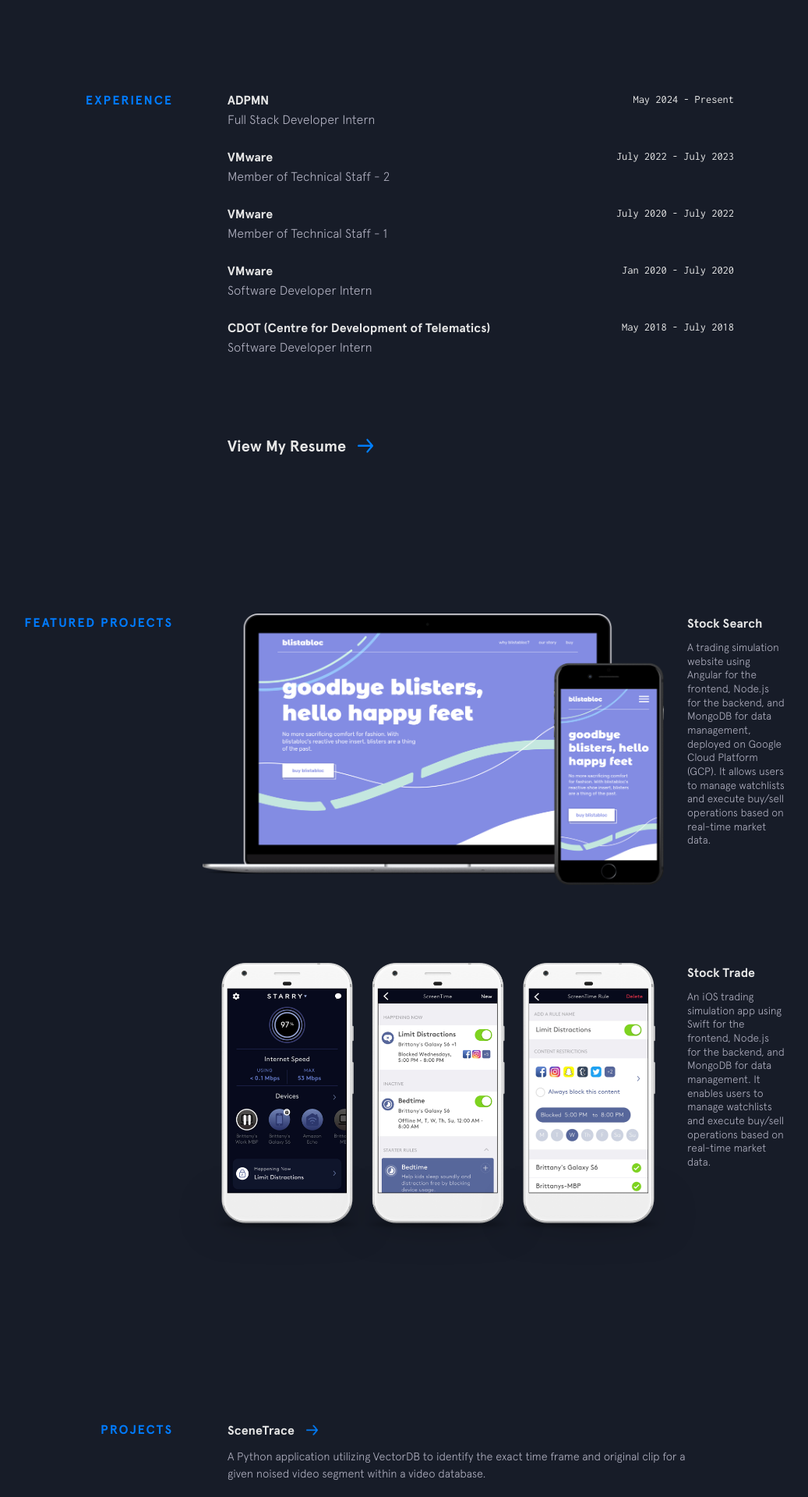
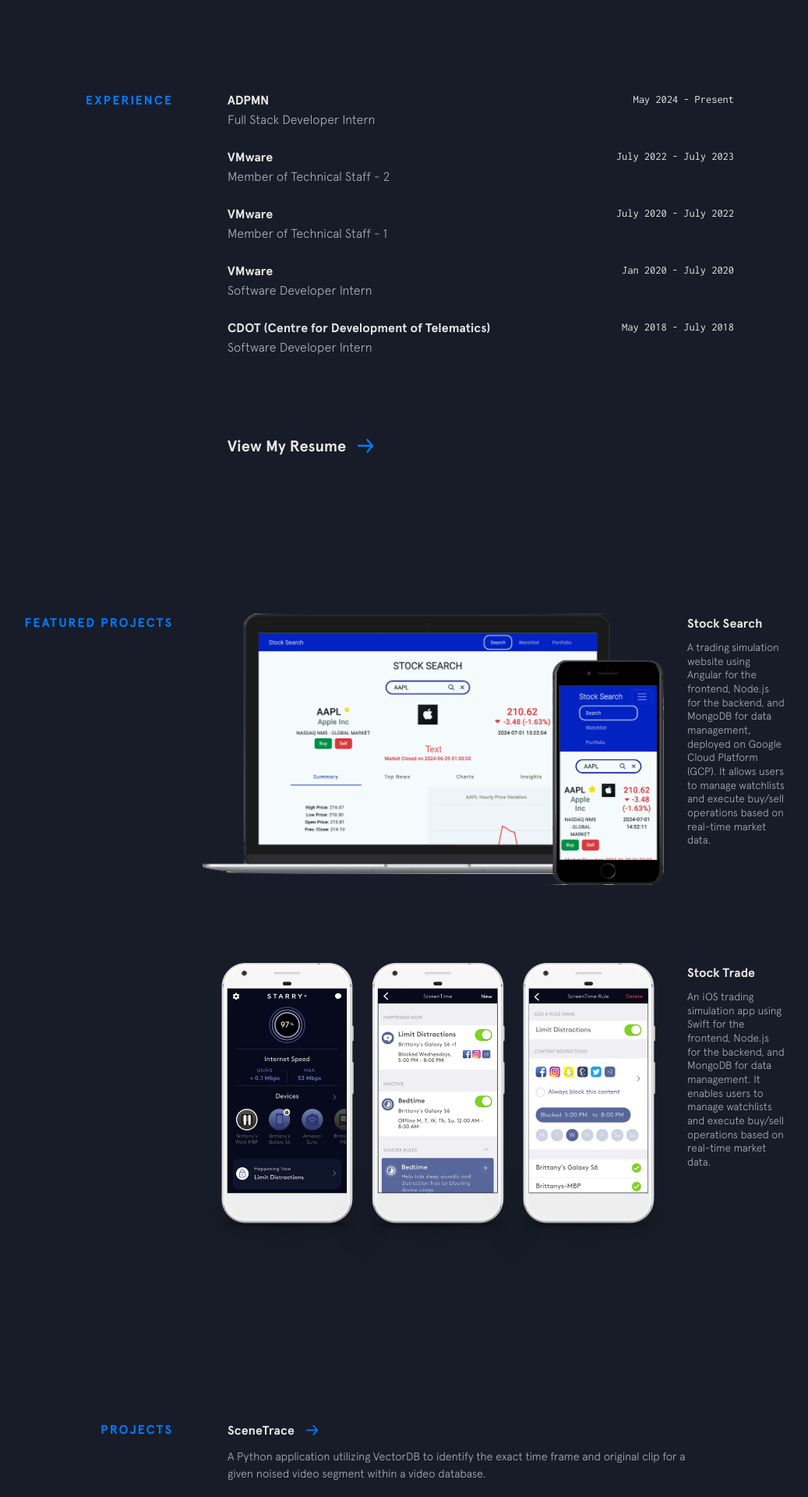
Before and after one commit to dreddyyerram/dreddyyerram.github.io, a Jekyll site: the page built from index.html, in a window 1280 px wide. Shown: the part 1873-3793 px from the top of the page at 78% size, without its empty margins (158-1195 px from the left). Built offline with Jekyll 4.4.1, drawn with Linux system fonts in a browser that asks for light colours; nearby versions of some CDN libraries.

Commit message:
Added featured project images

```diff
--- a/_includes/featured-projects.html
+++ b/_includes/featured-projects.html
@@ -4,7 +4,7 @@
     <div class="project blistabloc">
       <figure class="project__pic">
         <a href="https://stocksearch-webtech4.appspot.com/" target="_blank">
-          <img src="{{site.baseurl}}/img/featured/blistabloc/blistabloc.png" alt="">
+          <img src="{{site.baseurl}}/img/featured/stocksearch/Stocksearch.png" alt="">
         </a>
       </figure>
       <figcaption class="project__caption">
```
Also changed, not shown: img/featured/blistabloc/blistabloc.png, img/featured/stocksearch/Stocksearch.png (added).
